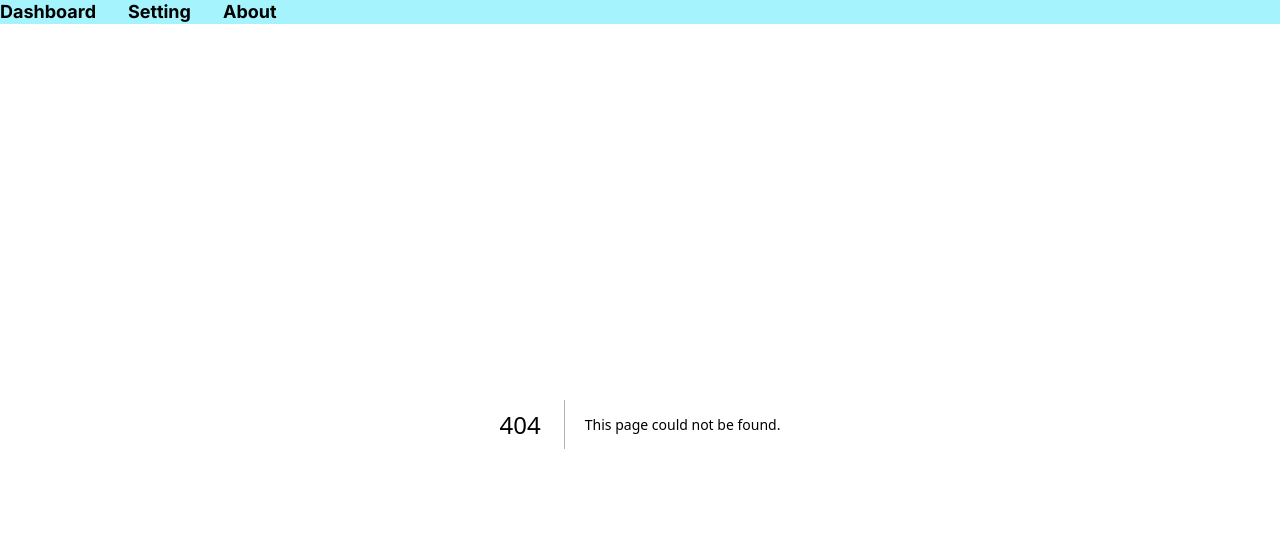
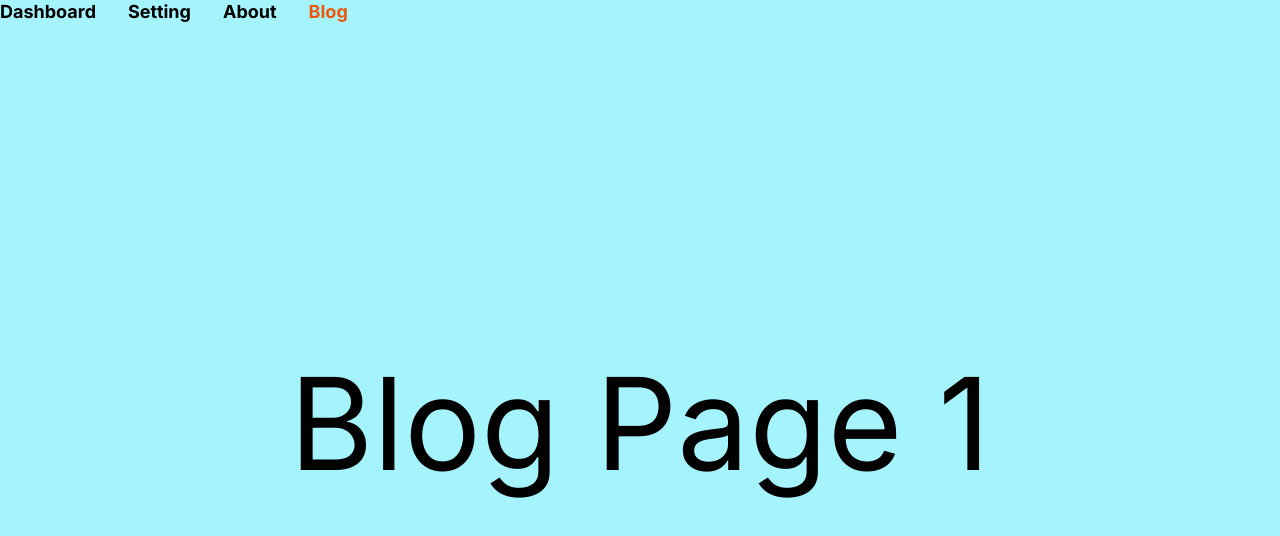
Before and after one commit to marieooq/nextjs-playground, a Next.js app: page /blog/1 in a window 1280 px wide. Before the commit this address had no page. Shown: the top 536 px of the page. Built offline with nearby package versions, Linux system fonts and the light colour scheme.

Commit message:
added dynamic routing

```diff
--- /dev/null
+++ b/app/blog/[id]/page.tsx
@@ -0,0 +1,11 @@
+import React from "react";
+
+const BlogPage = ({ params }: { params: { id: string } }) => {
+  return (
+    <div className="w-full h-screen bg-cyan-200 flex items-center justify-center">
+      <p className="text-9xl">Blog Page {params.id}</p>
+    </div>
+  );
+};
+
+export default BlogPage;
--- a/app/layout.tsx
+++ b/app/layout.tsx
@@ -22,6 +22,7 @@ export default function RootLayout({
             { href: "/dashboard", name: "Dashboard" },
             { href: "/setting", name: "Setting" },
             { href: "/about", name: "About" },
+            { href: "/blog", name: "Blog" },
           ]}
         />
         {children}
```
